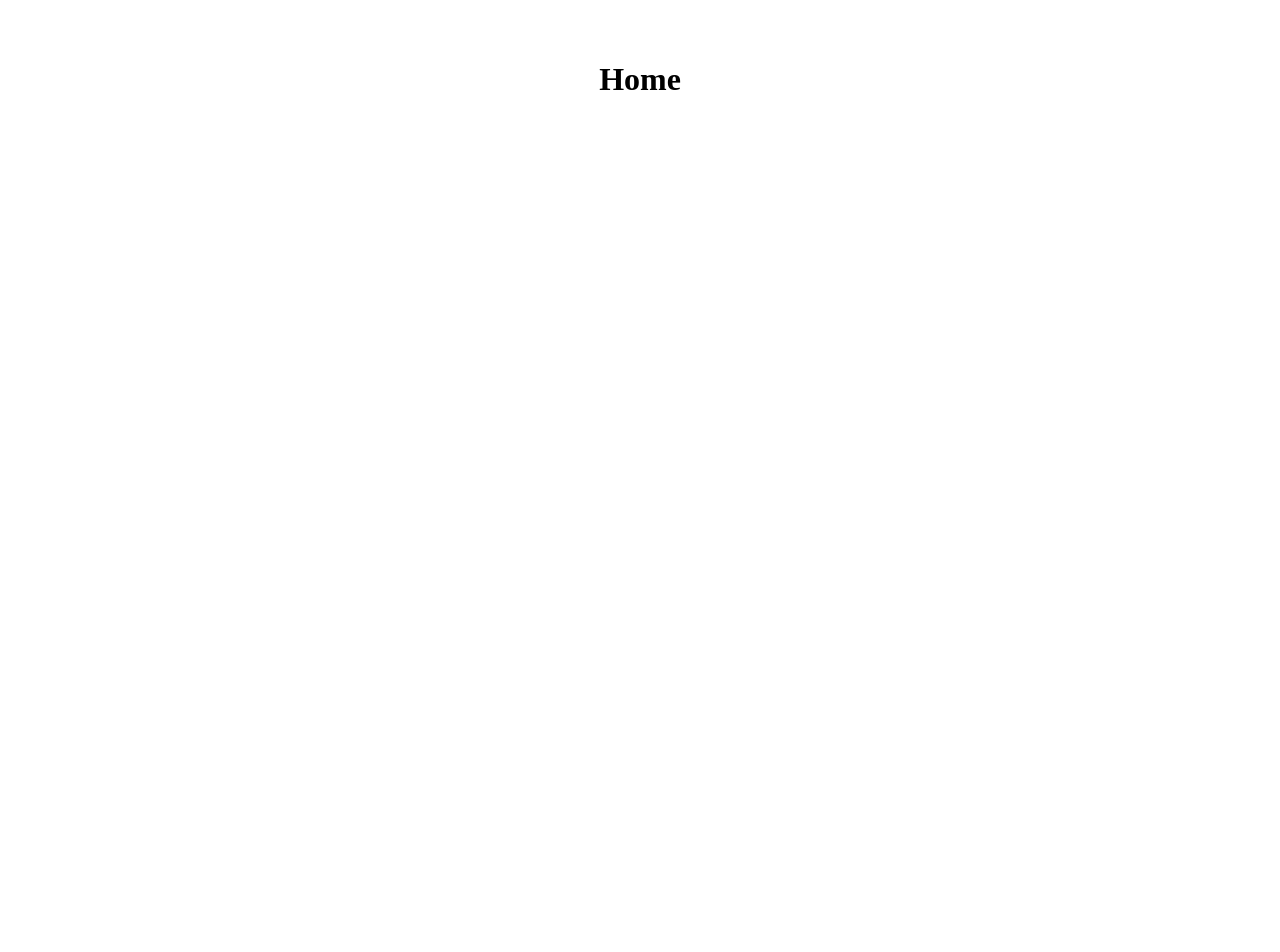
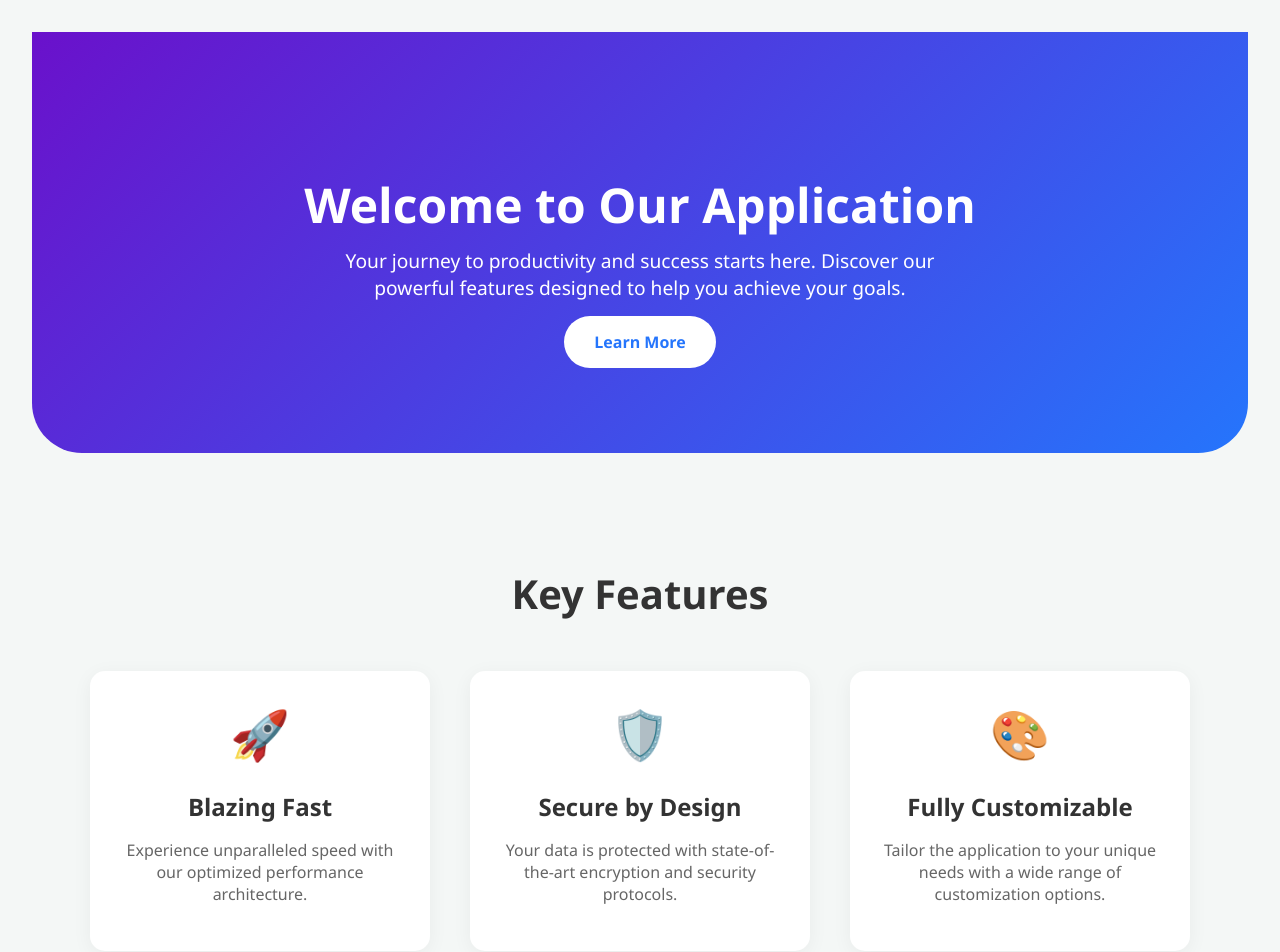
Before and after one commit to abhayks17/FrontEnd, a React (Vite) app: page /Home in a window 1280 px wide. Shown: the top 952 px of the page. Before the commit the page ends 800 px from the top, so only its background shows below. Built offline with nearby package versions, Linux system fonts and the light colour scheme.

Commit message:
Update Home css

```diff
--- /dev/null
+++ b/src/components/Home.css
@@ -0,0 +1,99 @@
+/* Home.css */
+
+/* General Styles */
+body {
+    font-family: 'Segoe UI', Tahoma, Geneva, Verdana, sans-serif;
+    margin: 0;
+    padding: 0;
+    background-color: #f4f7f6;
+    color: #333;
+}
+
+/* Hero Section */
+.hero-section {
+    background: linear-gradient(135deg, #6a11cb, #2575fc);
+    color: #fff;
+    text-align: center;
+    padding: 100px 20px;
+    border-bottom-left-radius: 50px;
+    border-bottom-right-radius: 50px;
+}
+
+.hero-section h1 {
+    font-size: 3rem;
+    margin-bottom: 10px;
+    font-weight: 700;
+}
+
+.hero-section p {
+    font-size: 1.2rem;
+    max-width: 600px;
+    margin: 0 auto 30px;
+    font-weight: 300;
+}
+
+.cta-button {
+    background-color: #fff;
+    color: #2575fc;
+    padding: 15px 30px;
+    text-decoration: none;
+    font-weight: 600;
+    border-radius: 50px;
+    transition: background-color 0.3s ease, transform 0.3s ease;
+}
+
+.cta-button:hover {
+    background-color: #e0e0e0;
+    transform: translateY(-3px);
+}
+
+/* Features Section */
+.features-section {
+    padding: 80px 20px;
+    text-align: center;
+}
+
+.features-section h2 {
+    font-size: 2.5rem;
+    margin-bottom: 50px;
+    color: #333;
+}
+
+.features-grid {
+    display: flex;
+    justify-content: center;
+    gap: 40px;
+    flex-wrap: wrap;
+}
+
+.feature-card {
+    background-color: #fff;
+    padding: 30px;
+    border-radius: 15px;
+    box-shadow: 0 4px 20px rgba(0, 0, 0, 0.05);
+    transition: transform 0.3s ease, box-shadow 0.3s ease;
+    width: 280px;
+    text-align: center;
+}
+
+.feature-card:hover {
+    transform: translateY(-10px);
+    box-shadow: 0 8px 30px rgba(0, 0, 0, 0.1);
+}
+
+.feature-card .icon {
+    font-size: 3rem;
+    color: #2575fc;
+    margin-bottom: 15px;
+}
+
+.feature-card h3 {
+    font-size: 1.5rem;
+    margin-bottom: 10px;
+    color: #333;
+}
+
+.feature-card p {
+    font-size: 1rem;
+    color: #666;
+}
--- a/src/components/Home.jsx
+++ b/src/components/Home.jsx
@@ -1,11 +1,46 @@
-import React from 'react'
+// Home.js
+
+import React from 'react';
+import './Home.css'; // Make sure this CSS file is in the same directory
 
 function Home() {
   return (
     <div>
-      <h1>Home</h1>
+      {/* Hero Section */}
+      <section className="hero-section">
+        <h1>Welcome to Our Application</h1>
+        <p>Your journey to productivity and success starts here. Discover our powerful features designed to help you achieve your goals.</p>
+        <a href="#features" className="cta-button">Learn More</a>
+      </section>
+
+      {/* Features Section */}
+      <section id="features" className="features-section">
+        <h2>Key Features</h2>
+        <div className="features-grid">
+          <div className="feature-card">
+            <div className="icon">🚀</div>
+            <h3>Blazing Fast</h3>
+            <p>Experience unparalleled speed with our optimized performance architecture.</p>
+          </div>
+          <div className="feature-card">
+            <div className="icon">🛡️</div>
+            <h3>Secure by Design</h3>
+            <p>Your data is protected with state-of-the-art encryption and security protocols.</p>
+          </div>
+          <div className="feature-card">
+            <div className="icon">🎨</div>
+            <h3>Fully Customizable</h3>
+            <p>Tailor the application to your unique needs with a wide range of customization options.</p>
+          </div>
+        </div>
+      </section>
+
+      {/* Optional: Add a Footer */}
+      <footer style={{ textAlign: 'center', padding: '20px', backgroundColor: '#e9ecef', color: '#666' }}>
+        <p>&copy; 2024 Your App. All rights reserved.</p>
+      </footer>
     </div>
-  )
+  );
 }
 
-export default Home
+export default Home;
```
